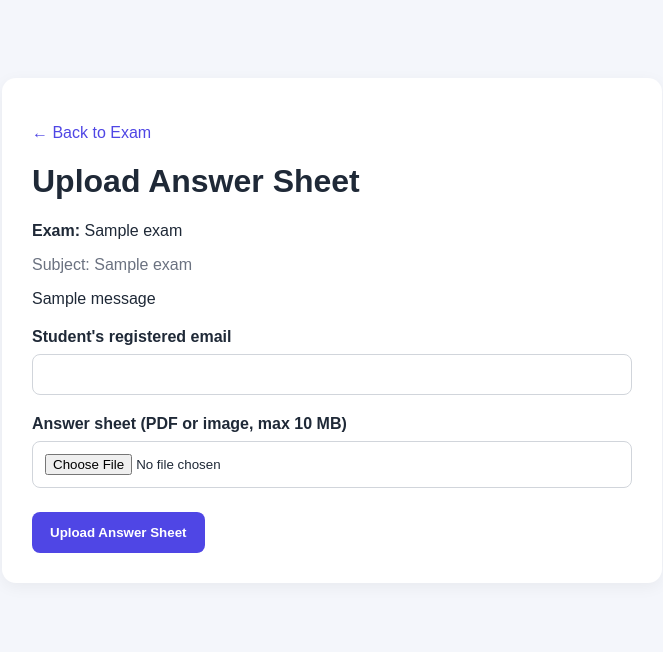
After one commit to bysanisaanvi7/exam-scanner, a Flask app: page /teacher/exams/1/upload in a window 1280 px wide. The commit adds this page. Shown: the top 652 px of the page, without its empty margins (308-971 px from the left). Run offline with Flask 3, Linux system fonts and the light colour scheme; the visitor is signed in with stand-in values (Sample User, id 1); tables that the repository leaves empty hold one stand-in row (values such as "Sample post"); one stand-in notice (Sample message) is shown.

Commit message:
Add student answer sheet uploads and submission display

```diff
--- a/app.py
+++ b/app.py
@@ -2,6 +2,8 @@
 import os
 import json
 import sqlite3
+from pathlib import Path
+from uuid import uuid4
 from functools import wraps
 
 from dotenv import load_dotenv
@@ -16,15 +18,19 @@ from flask import (
     session,
 )
 from werkzeug.security import generate_password_hash, check_password_hash
+from werkzeug.utils import secure_filename
 
 from database import get_connection, initialize_database
 
 
-# -------------------- APP CONFIGURATION --------------------
+# ============================================================
+# APP CONFIGURATION
+# ============================================================
 
 load_dotenv()
 
 app = Flask(__name__)
+
 app.config["SECRET_KEY"] = os.environ.get("SECRET_KEY")
 
 if not app.config["SECRET_KEY"]:
@@ -35,10 +41,27 @@ if not app.config["SECRET_KEY"]:
 app.config.update(
     SESSION_COOKIE_HTTPONLY=True,
     SESSION_COOKIE_SAMESITE="Lax",
+    MAX_CONTENT_LENGTH=10 * 1024 * 1024,
 )
 
+UPLOAD_FOLDER = Path(app.root_path) / "uploads"
+UPLOAD_FOLDER.mkdir(parents=True, exist_ok=True)
 
-# -------------------- AUTHENTICATION HELPERS --------------------
+app.config["UPLOAD_FOLDER"] = str(UPLOAD_FOLDER)
+
+ALLOWED_EXTENSIONS = {"png", "jpg", "jpeg", "webp", "pdf"}
+
+
+def allowed_file(filename):
+    return (
+        "." in filename
+        and filename.rsplit(".", 1)[1].lower() in ALLOWED_EXTENSIONS
+    )
+
+
+# ============================================================
+# AUTHENTICATION HELPERS
+# ============================================================
 
 def login_required(view):
     @wraps(view)
@@ -46,7 +69,9 @@ def login_required(view):
         if "user_id" not in session:
             flash("Please log in first.")
             return redirect(url_for("login"))
+
         return view(*args, **kwargs)
+
     return wrapped_view
 
 
@@ -63,11 +88,15 @@ def role_required(required_role):
                 return redirect(url_for("dashboard"))
 
             return view(*args, **kwargs)
+
         return wrapped_view
+
     return decorator
 
 
-# -------------------- PUBLIC PAGES --------------------
+# ============================================================
+# PUBLIC PAGES
+# ============================================================
 
 @app.route("/")
 @app.route("/home")
@@ -80,7 +109,9 @@ def health():
     return jsonify({"status": "healthy"})
 
 
-# -------------------- REGISTRATION --------------------
+# ============================================================
+# REGISTRATION
+# ============================================================
 
 @app.route("/register", methods=["GET", "POST"])
 def register():
@@ -122,6 +153,7 @@ def register():
                     role,
                 ),
             )
+
     except sqlite3.IntegrityError:
         flash("An account with this email already exists.")
         return redirect(url_for("register"))
@@ -130,7 +162,9 @@ def register():
     return redirect(url_for("login"))
 
 
-# -------------------- LOGIN AND LOGOUT --------------------
+# ============================================================
+# LOGIN AND LOGOUT
+# ============================================================
 
 @app.route("/login", methods=["GET", "POST"])
 def login():
@@ -171,7 +205,9 @@ def logout():
     return redirect(url_for("login"))
 
 
-# -------------------- DASHBOARD REDIRECT --------------------
+# ============================================================
+# DASHBOARD REDIRECT
+# ============================================================
 
 @app.route("/dashboard")
 @login_required
@@ -182,7 +218,9 @@ def dashboard():
     return redirect(url_for("student_dashboard"))
 
 
-# -------------------- TEACHER DASHBOARD --------------------
+# ============================================================
+# TEACHER DASHBOARD
+# ============================================================
 
 @app.route("/teacher")
 @role_required("teacher")
@@ -205,7 +243,9 @@ def teacher_dashboard():
     )
 
 
-# -------------------- STUDENT DASHBOARD --------------------
+# ============================================================
+# STUDENT DASHBOARD
+# ============================================================
 
 @app.route("/student")
 @role_required("student")
@@ -217,7 +257,9 @@ def student_dashboard():
     )
 
 
-# -------------------- MY EXAMS --------------------
+# ============================================================
+# MY EXAMS
+# ============================================================
 
 @app.route("/teacher/exams")
 @role_required("teacher")
@@ -243,7 +285,9 @@ def my_exams():
     return render_template("my_exams.html", exams=exams)
 
 
-# -------------------- EXAM DETAILS --------------------
+# ============================================================
+# EXAM DETAILS AND STUDENT SUBMISSIONS
+# ============================================================
 
 @app.route("/teacher/exams/<int:exam_id>")
 @role_required("teacher")
@@ -278,6 +322,24 @@ def exam_details(exam_id):
             (exam_id,),
         ).fetchall()
 
+        submissions = connection.execute(
+            """
+            SELECT
+                s.id,
+                s.file_path,
+                s.status,
+                s.total_marks_awarded,
+                s.submitted_at,
+                u.name AS student_name,
+                u.email AS student_email
+            FROM submissions s
+            JOIN users u ON u.id = s.student_id
+            WHERE s.exam_id = ?
+            ORDER BY s.submitted_at DESC
+            """,
+            (exam_id,),
+        ).fetchall()
+
     questions = []
 
     for row in rows:
@@ -298,10 +360,13 @@ def exam_details(exam_id):
         "exam_details.html",
         exam=exam,
         questions=questions,
+        submissions=submissions,
     )
 
 
-# -------------------- CREATE EXAM --------------------
+# ============================================================
+# CREATE EXAM
+# ============================================================
 
 @app.route("/teacher/create-exam", methods=["GET", "POST"])
 @role_required("teacher")
@@ -332,9 +397,7 @@ def create_exam():
     texts = request.form.getlist("question_text")
     marks_values = request.form.getlist("marks")
 
-    if not texts or not (
-        len(types) == len(texts) == len(marks_values)
-    ):
+    if not texts or not (len(types) == len(texts) == len(marks_values)):
         flash("Please add at least one complete question.")
         return redirect(url_for("create_exam"))
 
@@ -342,7 +405,6 @@ def create_exam():
         letter: request.form.getlist(f"option_{letter.lower()}")
         for letter in ("A", "B", "C", "D")
     }
-
     correct_options = request.form.getlist("correct_option")
     answers = request.form.getlist("answer_key")
     rubrics = request.form.getlist("marking_rubric")
@@ -363,11 +425,7 @@ def create_exam():
             flash(f"Invalid marks for question {i}.")
             return redirect(url_for("create_exam"))
 
-        if (
-            not text
-            or len(text) > 10000
-            or not (0 < marks <= total_marks)
-        ):
+        if not text or len(text) > 10000 or not (0 < marks <= total_marks):
             flash(f"Please check question {i} and its marks.")
             return redirect(url_for("create_exam"))
 
@@ -393,7 +451,7 @@ def create_exam():
                 for letter in ("A", "B", "C", "D")
             }
 
-            if any(not option for option in options.values()):
+            if any(not value for value in options.values()):
                 flash(f"Please complete all options for question {i}.")
                 return redirect(url_for("create_exam"))
 
@@ -402,7 +460,6 @@ def create_exam():
                 return redirect(url_for("create_exam"))
 
             correct = correct_options[mcq_index]
-
             if correct not in options:
                 flash(f"Invalid correct option for question {i}.")
                 return redirect(url_for("create_exam"))
@@ -417,18 +474,13 @@ def create_exam():
                 return redirect(url_for("create_exam"))
 
             answer = answers[descriptive_index].strip()
-
             rubric = (
                 rubrics[descriptive_index].strip()
                 if descriptive_index < len(rubrics)
                 else ""
             )
 
-            if (
-                not answer
-                or len(answer) > 20000
-                or len(rubric) > 10000
-            ):
+            if not answer or len(answer) > 20000 or len(rubric) > 10000:
                 flash(f"Please check the reference answer for question {i}.")
                 return redirect(url_for("create_exam"))
 
@@ -458,17 +510,10 @@ def create_exam():
         with get_connection() as connection:
             cursor = connection.execute(
                 """
-                INSERT INTO exams (
-                    title, subject, teacher_id, total_marks
-                )
+                INSERT INTO exams (title, subject, teacher_id, total_marks)
                 VALUES (?, ?, ?, ?)
                 """,
-                (
-                    title,
-                    subject,
-                    session["user_id"],
-                    total_marks,
-                ),
+                (title, subject, session["user_id"], total_marks),
             )
 
             exam_id = cursor.lastrowid
@@ -477,13 +522,8 @@ def create_exam():
                 connection.execute(
                     """
                     INSERT INTO questions (
-                        exam_id,
-                        question_text,
-                        question_type,
-                        marks,
-                        answer_key,
-                        options_json,
-                        marking_rubric
+                        exam_id, question_text, question_type, marks,
+                        answer_key, options_json, marking_rubric
                     )
                     VALUES (?, ?, ?, ?, ?, ?, ?)
                     """,
@@ -506,8 +546,146 @@ def create_exam():
     flash("Exam and answer keys saved successfully.")
     return redirect(url_for("my_exams"))
 
+# ============================================================
+# UPLOAD ANSWER SHEET
+# ============================================================
 
-# -------------------- TEACHER RESULTS --------------------
+@app.route(
+    "/teacher/exams/<int:exam_id>/upload",
+    methods=["GET", "POST"],
+)
+@role_required("teacher")
+def upload_answer_sheet(exam_id):
+    with get_connection() as connection:
+        exam = connection.execute(
+            """
+            SELECT id, title, subject
+            FROM exams
+            WHERE id = ? AND teacher_id = ?
+            """,
+            (exam_id, session["user_id"]),
+        ).fetchone()
+
+    if exam is None:
+        flash("Exam not found.")
+        return redirect(url_for("my_exams"))
+
+    if request.method == "GET":
+        return render_template("upload_answer_sheet.html", exam=exam)
+
+    student_email = (
+        request.form.get("student_email", "").strip().lower()
+    )
+    uploaded_file = request.files.get("answer_sheet")
+
+    if (
+        not student_email
+        or len(student_email) > 254
+        or "@" not in student_email
+    ):
+        flash("Enter the student's registered email address.")
+        return redirect(
+            url_for("upload_answer_sheet", exam_id=exam_id)
+        )
+
+    if not uploaded_file or not uploaded_file.filename:
+        flash("Please choose an answer-sheet file.")
+        return redirect(
+            url_for("upload_answer_sheet", exam_id=exam_id)
+        )
+
+    original_filename = secure_filename(uploaded_file.filename)
+
+    if not original_filename or not allowed_file(original_filename):
+        flash("Upload a PDF, PNG, JPG, JPEG, or WEBP file.")
+        return redirect(
+            url_for("upload_answer_sheet", exam_id=exam_id)
+        )
+
+    extension = original_filename.rsplit(".", 1)[1].lower()
+    saved_filename = f"{uuid4().hex}.{extension}"
+    destination = UPLOAD_FOLDER / saved_filename
+
+    with get_connection() as connection:
+        student = connection.execute(
+            """
+            SELECT id
+            FROM users
+            WHERE email = ? AND role = 'student'
+            """,
+            (student_email,),
+        ).fetchone()
+
+        if student is None:
+            flash("No student account found for that email.")
+            return redirect(
+                url_for("upload_answer_sheet", exam_id=exam_id)
+            )
+
+        existing = connection.execute(
+            """
+            SELECT id
+            FROM submissions
+            WHERE exam_id = ? AND student_id = ?
+            """,
+            (exam_id, student["id"]),
+        ).fetchone()
+
+        if existing:
+            flash(
+                "This student already has a submission for this exam."
+            )
+            return redirect(
+                url_for("upload_answer_sheet", exam_id=exam_id)
+            )
+
+        try:
+            uploaded_file.save(destination)
+
+            connection.execute(
+                """
+                INSERT INTO submissions (
+                    exam_id, student_id, file_path, status
+                )
+                VALUES (?, ?, ?, 'uploaded')
+                """,
+                (exam_id, student["id"], saved_filename),
+            )
+
+        except sqlite3.IntegrityError:
+            destination.unlink(missing_ok=True)
+            flash(
+                "A submission already exists for this student and exam."
+            )
+            return redirect(
+                url_for("upload_answer_sheet", exam_id=exam_id)
+            )
+
+        except Exception:
+            destination.unlink(missing_ok=True)
+            app.logger.exception("Failed to save answer-sheet submission")
+            flash("Could not save the submission. Please try again.")
+            return redirect(
+                url_for("upload_answer_sheet", exam_id=exam_id)
+            )
+
+    flash("Answer sheet uploaded successfully!")
+    return redirect(url_for("exam_details", exam_id=exam_id))
+
+
+# ============================================================
+# HANDLE FILES THAT EXCEED THE UPLOAD LIMIT
+# ============================================================
+
+@app.errorhandler(413)
+def file_too_large(error):
+    flash("The file is too large. The maximum upload size is 10 MB.")
+    return redirect(url_for("my_exams"))
+
+
+# ============================================================
+# TEACHER RESULTS
+# ============================================================
 
 @app.route("/teacher/results")
 @role_required("teacher")
@@ -515,7 +693,9 @@ def teacher_results():
     return "Teacher Results page is coming soon."
 
 
-# -------------------- START APPLICATION --------------------
+# ============================================================
+# START APPLICATION
+# ============================================================
 
 if __name__ == "__main__":
     initialize_database()
--- /dev/null
+++ b/templates/upload_answer_sheet.html
@@ -0,0 +1,80 @@
+
+<!DOCTYPE html>
+<html lang="en">
+<head>
+    <meta charset="UTF-8">
+    <meta name="viewport" content="width=device-width, initial-scale=1.0">
+    <title>Upload Answer Sheet | Smart Eval</title>
+    <style>
+        body {
+            font-family: Arial, sans-serif;
+            background: #f4f6fb;
+            color: #1f2937;
+            padding: 30px 20px;
+        }
+        .container {
+            max-width: 600px;
+            margin: 40px auto;
+            background: white;
+            padding: 30px;
+            border-radius: 14px;
+            box-shadow: 0 4px 16px #0000000d;
+        }
+        label {
+            display: block;
+            margin: 20px 0 8px;
+            font-weight: bold;
+        }
+        input {
+            width: 100%;
+            padding: 12px;
+            border: 1px solid #d1d5db;
+            border-radius: 8px;
+            box-sizing: border-box;
+        }
+        button {
+            margin-top: 24px;
+            padding: 13px 18px;
+            background: #4f46e5;
+            color: white;
+            border: 0;
+            border-radius: 8px;
+            cursor: pointer;
+            font-weight: bold;
+        }
+        a { color: #4f46e5; text-decoration: none; }
+        .muted { color: #6b7280; }
+    </style>
+</head>
+<body>
+<div class="container">
+    <p><a href="{{ url_for('exam_details', exam_id=exam['id']) }}">← Back to Exam</a></p>
+
+    <h1>Upload Answer Sheet</h1>
+    <p><strong>Exam:</strong> {{ exam['title'] }}</p>
+    <p class="muted">Subject: {{ exam['subject'] }}</p>
+
+    {% with messages = get_flashed_messages() %}
+        {% for message in messages %}
+            <p>{{ message }}</p>
+        {% endfor %}
+    {% endwith %}
+
+    <form method="POST"
+          enctype="multipart/form-data"
+          action="{{ url_for('upload_answer_sheet', exam_id=exam['id']) }}">
+
+        <label for="student_email">Student's registered email</label>
+        <input type="email" id="student_email" name="student_email"
+               required maxlength="254">
+
+        <label for="answer_sheet">Answer sheet (PDF or image, max 10 MB)</label>
+        <input type="file" id="answer_sheet" name="answer_sheet"
+               accept=".pdf,.png,.jpg,.jpeg,.webp"
+               required>
+
+        <button type="submit">Upload Answer Sheet</button>
+    </form>
+</div>
+</body>
+</html>
```
Also changed, not shown: database.py (+39 -3 lines), templates/exam_details.html (+83 -33 lines).
